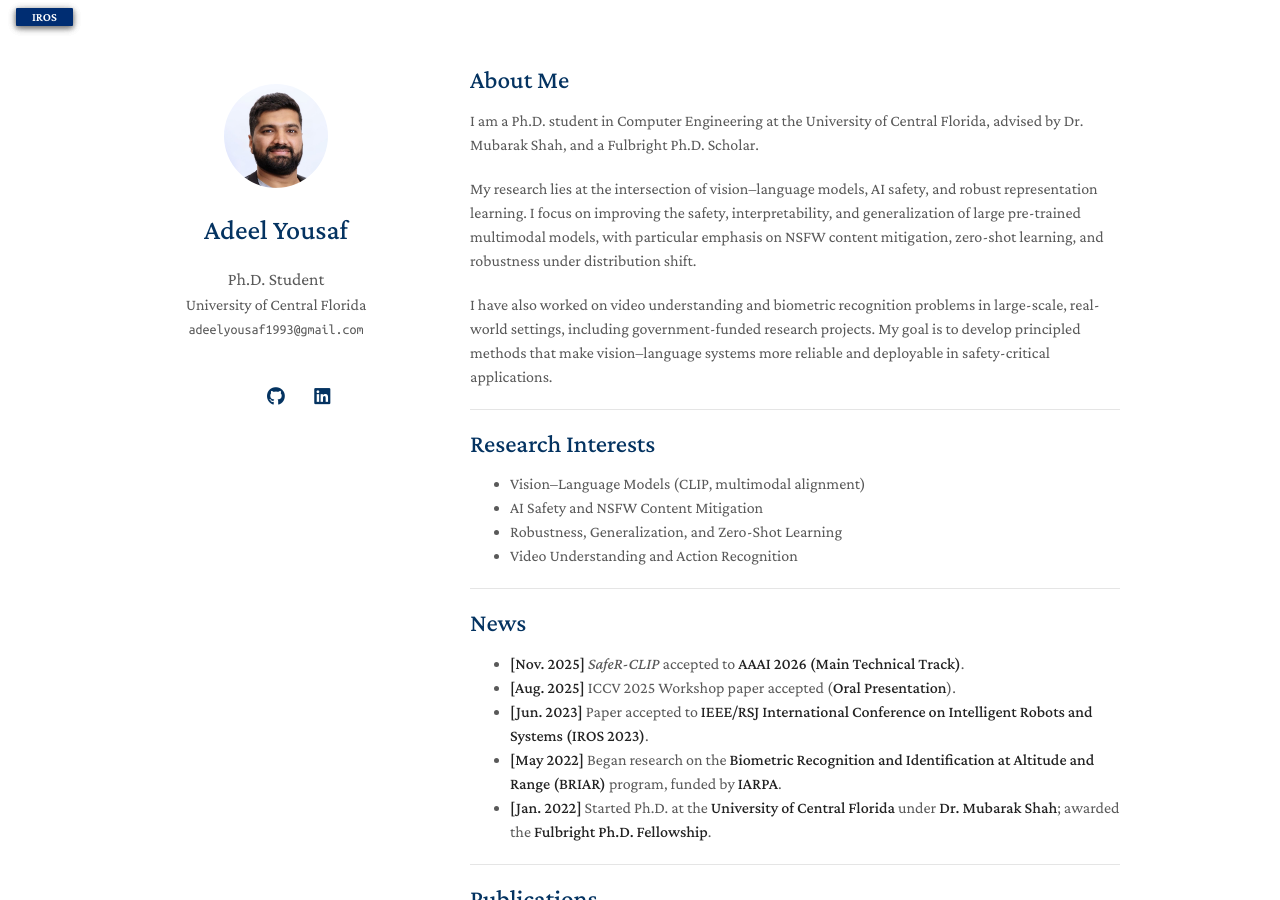
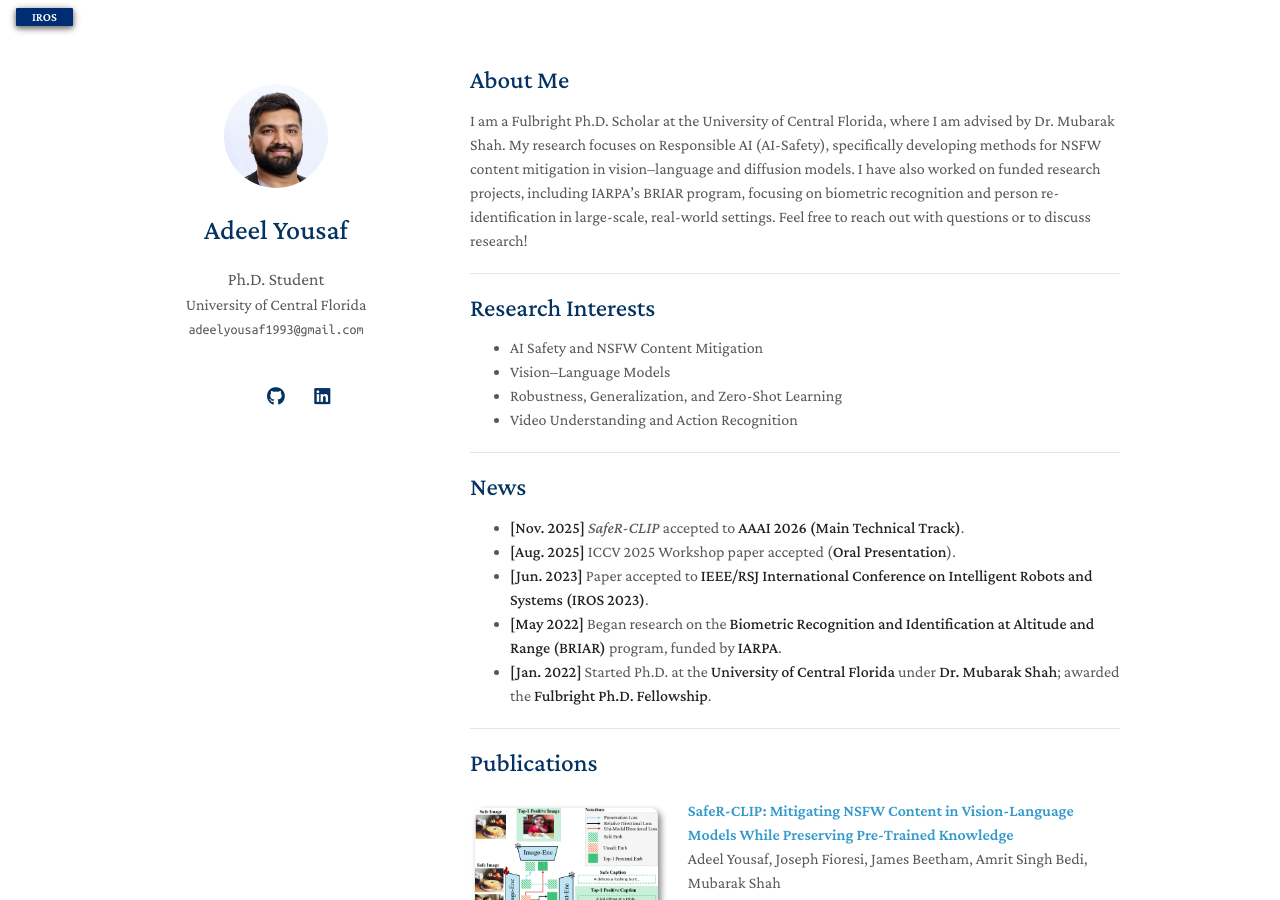
Before and after one commit to Adeelyousaf/Adeelyousaf.github.io, a Jekyll site: the page built from index.md, in a window 1280 px wide and 900 px high. Built offline with Jekyll 4.4.1, drawn with Linux system fonts in a browser that asks for light colours; a style sheet for code colours, icons or effects is not loaded; our own code applies the rules of GitHub Pages for plain Markdown files.

Commit message:
Revise About Me section with detailed research focus
Updated personal introduction and research focus in the About Me section.

```diff
--- a/index.md
+++ b/index.md
@@ -4,18 +4,14 @@ layout: homepage
 
 ## About Me
 
-I am a Ph.D. student in Computer Engineering at the University of Central Florida, advised by Dr. Mubarak Shah, and a Fulbright Ph.D. Scholar.
-
-My research lies at the intersection of vision–language models, AI safety, and robust representation learning. I focus on improving the safety, interpretability, and generalization of large pre-trained multimodal models, with particular emphasis on NSFW content mitigation, zero-shot learning, and robustness under distribution shift.
-
-I have also worked on video understanding and biometric recognition problems in large-scale, real-world settings, including government-funded research projects. My goal is to develop principled methods that make vision–language systems more reliable and deployable in safety-critical applications.
+I am a Fulbright Ph.D. Scholar at the University of Central Florida, where I am advised by Dr. Mubarak Shah. My research focuses on Responsible AI (AI-Safety), specifically developing methods for NSFW content mitigation in vision–language and diffusion models. I have also worked on funded research projects, including IARPA’s BRIAR program, focusing on biometric recognition and person re-identification in large-scale, real-world settings. Feel free to reach out with questions or to discuss research!
 
 ---
 
 ## Research Interests
 
-- Vision–Language Models (CLIP, multimodal alignment)
 - AI Safety and NSFW Content Mitigation
+- Vision–Language Models
 - Robustness, Generalization, and Zero-Shot Learning
 - Video Understanding and Action Recognition
 
```
